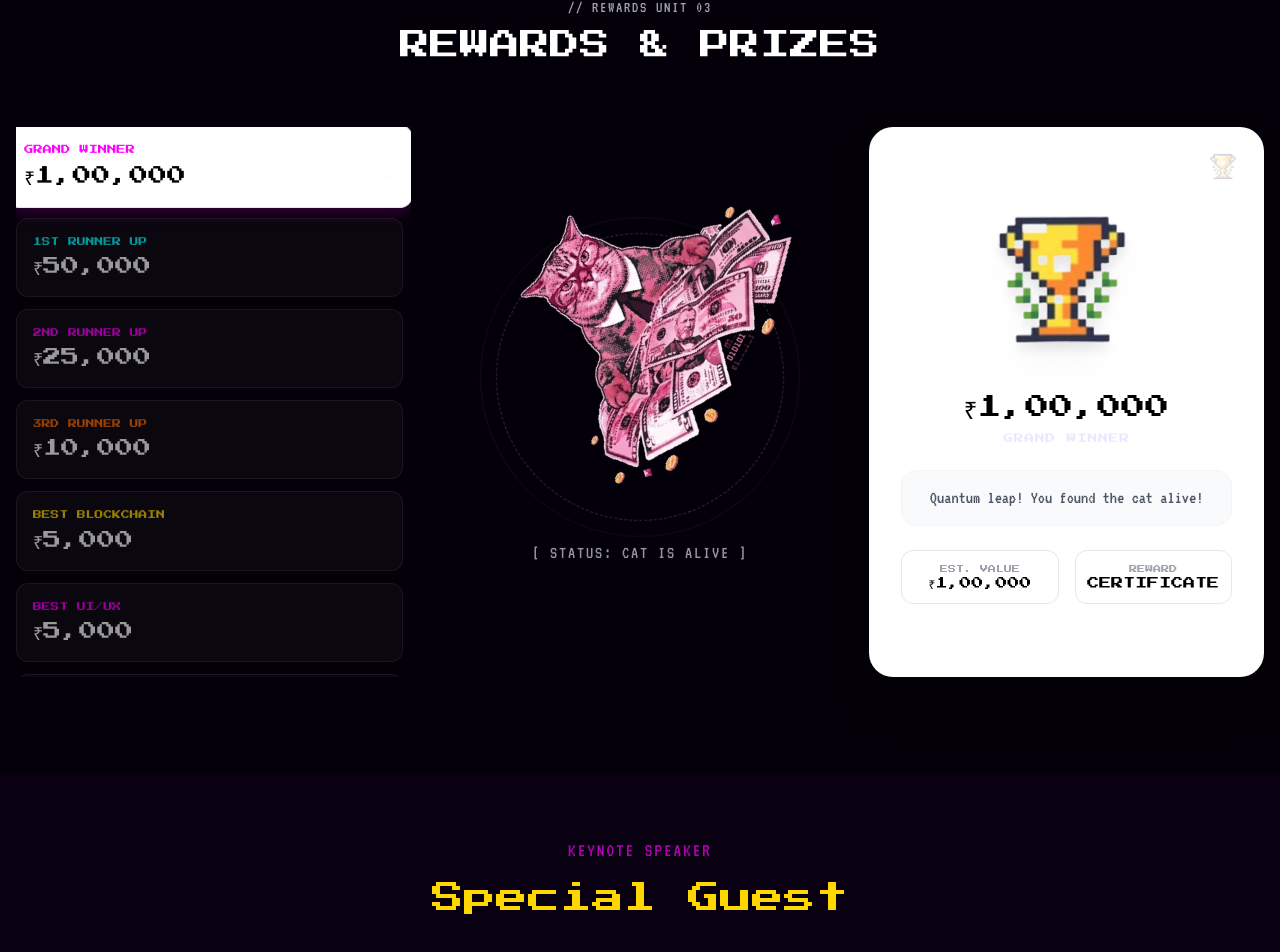
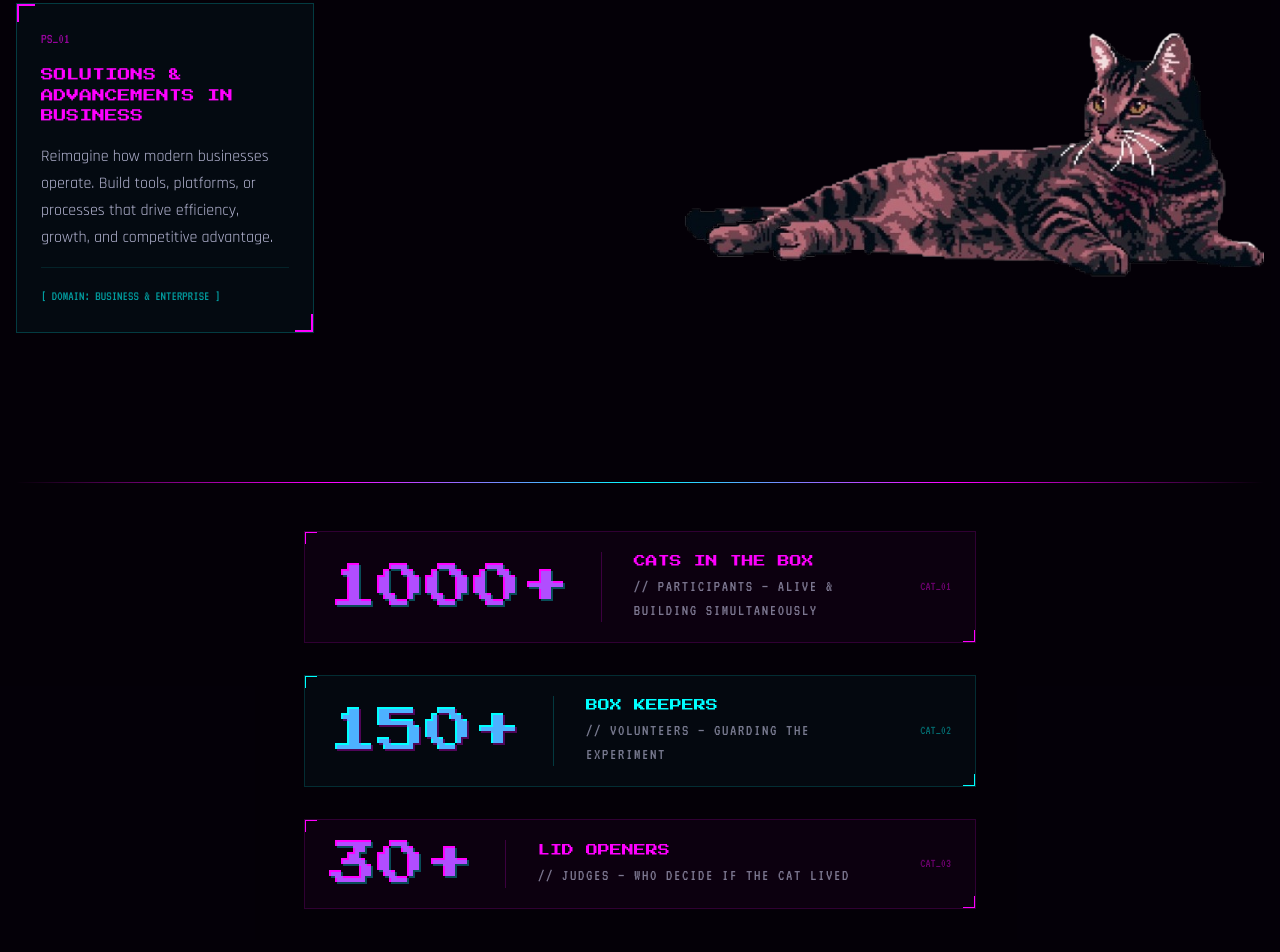
Before and after one commit to paryvendan2k26/SCHRODINGER-S_CAT, a Next.js app: page / in a window 1280 px wide. Shown: the part 2871-3823 px from the top of the page. Built offline with nearby package versions, Linux system fonts and the light colour scheme.

Commit message:
added stats and theme

```diff
--- a/src/components/AboutSection.tsx
+++ b/src/components/AboutSection.tsx
@@ -72,10 +72,10 @@ export default function AboutSection() {
         <div className="flex justify-center items-start h-full">
           <div className="relative w-full h-full lg:h-[600px]">
             <Image
-                src="/images/standingCat.png" // Path to your PNG
+              src="/images/standingCat.png"
               alt="Quantum Experiment"
               fill
-                className="object-contain" // Ensures the whole PNG is visible without cropping
+              className="object-contain"
               priority
             />
           </div>
@@ -84,7 +84,7 @@ export default function AboutSection() {
         {/* RIGHT: Wave and Content (3/4ths width) */}
         <div className="lg:col-span-3 flex flex-col gap-12">
 
-            {/* Wave - Kept exactly as your original code */}
+          {/* Wave */}
           <div
             className="relative w-full"
             style={{
@@ -128,6 +128,165 @@ export default function AboutSection() {
 
         </div>
       </div>
+
+{/* ── PROBLEM STATEMENTS ── */}
+<div className="mt-8">
+
+  {/* Sub-header */}
+  <div className="text-center mb-6">
+    <span className="font-vt323 tracking-widest block mb-1" style={{ fontSize: "1.1rem", color: "#00ffff", opacity: 0.7 }}>
+      {"// COLLAPSED STATES"}
+    </span>
+    <h3 className="font-pixel" style={{ fontSize: "clamp(0.7rem, 2vw, 1.2rem)", color: "#00ffff" }}>
+      THEME OF Schrodinger's Cat
+    </h3>
+  </div>
+
+  {/* Cards + Cat Image layout */}
+  <div className="grid grid-cols-1 lg:grid-cols-2 gap-2 items-center">
+
+    {/* LEFT: Cards */}
+    <div className="grid grid-cols-1 sm:grid-cols-2 gap-6">
+      <div
+        className="relative p-6 flex flex-col gap-4"
+        style={{
+          background: "rgba(0,255,255,0.04)",
+          border: "1px solid rgba(0,255,255,0.2)",
+          transition: "border-color 0.3s, background 0.3s",
+        }}
+        onMouseEnter={e => {
+          (e.currentTarget as HTMLDivElement).style.borderColor = "rgba(255,0,255,0.6)";
+          (e.currentTarget as HTMLDivElement).style.background = "rgba(255,0,255,0.06)";
+        }}
+        onMouseLeave={e => {
+          (e.currentTarget as HTMLDivElement).style.borderColor = "rgba(0,255,255,0.2)";
+          (e.currentTarget as HTMLDivElement).style.background = "rgba(0,255,255,0.04)";
+        }}
+      >
+        <span aria-hidden style={{ position: "absolute", top: 0, left: 0, width: 18, height: 18, borderTop: "2px solid #ff00ff", borderLeft: "2px solid #ff00ff" }} />
+        <span aria-hidden style={{ position: "absolute", bottom: 0, right: 0, width: 18, height: 18, borderBottom: "2px solid #ff00ff", borderRight: "2px solid #ff00ff" }} />
+        <span className="font-vt323" style={{ fontSize: "0.9rem", color: "#ff00ff", opacity: 0.6 }}>PS_01</span>
+        <h4 className="font-pixel" style={{ fontSize: "clamp(0.55rem, 1.5vw, 0.8rem)", color: "#ff00ff", lineHeight: 1.6 }}>
+          SOLUTIONS &amp; ADVANCEMENTS IN BUSINESS
+        </h4>
+        <p className="font-rajdhani" style={{ fontSize: "clamp(0.85rem, 1.5vw, 1rem)", color: "#c8c8e8", lineHeight: 1.7, opacity: 0.9 }}>
+          Reimagine how modern businesses operate. Build tools, platforms, or processes that drive efficiency, growth, and competitive advantage.
+        </p>
+        <div className="mt-auto pt-4" style={{ borderTop: "1px solid rgba(0,255,255,0.1)" }}>
+          <span className="font-vt323" style={{ fontSize: "0.85rem", color: "#00ffff", opacity: 0.6 }}>[ DOMAIN: BUSINESS &amp; ENTERPRISE ]</span>
+        </div>
+      </div>
+    </div>
+
+    {/* RIGHT: Cat Image — flush, no extra margin */}
+    <div className="relative w-full" style={{ height: "500px" }}>
+      <Image
+        src="/images/lyingcat.png"
+        alt="Problem Statements Cat"
+        fill
+        className="object-contain object-center"
+      />
+    </div>
+
+  </div>
+</div>
+
+{/* ── STATS ── */}
+<div className="mt-16">
+
+  {/* Scanline top border */}
+  <div style={{ height: "1px", background: "linear-gradient(90deg, transparent, #ff00ff, #00ffff, #ff00ff, transparent)", marginBottom: "3rem" }} />
+
+  <div className="flex flex-col gap-8 max-w-2xl mx-auto">
+
+    {/* 1000+ Participants */}
+    <div className="relative flex items-center gap-8 px-6 py-5"
+      style={{ border: "1px solid rgba(255,0,255,0.15)", background: "rgba(255,0,255,0.03)" }}>
+      <span aria-hidden style={{ position: "absolute", top: 0, left: 0, width: 12, height: 12, borderTop: "1.5px solid #ff00ff", borderLeft: "1.5px solid #ff00ff" }} />
+      <span aria-hidden style={{ position: "absolute", bottom: 0, right: 0, width: 12, height: 12, borderBottom: "1.5px solid #ff00ff", borderRight: "1.5px solid #ff00ff" }} />
+
+      <div className="relative font-pixel shrink-0" style={{ fontSize: "clamp(2rem, 5vw, 3rem)", color: "#ff00ff", lineHeight: 1 }}>
+        <span style={{ position: "absolute", top: "2px", left: "2px", color: "#00ffff", opacity: 0.3, userSelect: "none" }} aria-hidden>1000+</span>
+        1000+
+      </div>
+
+      <div style={{ width: "1px", alignSelf: "stretch", background: "rgba(255,0,255,0.2)" }} />
+
+      <div className="flex flex-col gap-1">
+        <span className="font-pixel" style={{ fontSize: "clamp(0.55rem, 1.5vw, 0.75rem)", color: "#ff00ff" }}>
+          CATS IN THE BOX
+        </span>
+        <span className="font-vt323 tracking-widest" style={{ fontSize: "1rem", color: "#c8c8e8", opacity: 0.6 }}>
+          // PARTICIPANTS — ALIVE & BUILDING SIMULTANEOUSLY
+        </span>
+      </div>
+
+      <span className="font-vt323 ml-auto shrink-0" style={{ fontSize: "0.8rem", color: "#ff00ff", opacity: 0.4 }}>
+        CAT_01
+      </span>
+    </div>
+
+    {/* 150+ Volunteers */}
+    <div className="relative flex items-center gap-8 px-6 py-5"
+      style={{ border: "1px solid rgba(0,255,255,0.15)", background: "rgba(0,255,255,0.03)" }}>
+      <span aria-hidden style={{ position: "absolute", top: 0, left: 0, width: 12, height: 12, borderTop: "1.5px solid #00ffff", borderLeft: "1.5px solid #00ffff" }} />
+      <span aria-hidden style={{ position: "absolute", bottom: 0, right: 0, width: 12, height: 12, borderBottom: "1.5px solid #00ffff", borderRight: "1.5px solid #00ffff" }} />
+
+      <div className="relative font-pixel shrink-0" style={{ fontSize: "clamp(2rem, 5vw, 3rem)", color: "#00ffff", lineHeight: 1 }}>
+        <span style={{ position: "absolute", top: "2px", left: "2px", color: "#ff00ff", opacity: 0.3, userSelect: "none" }} aria-hidden>150+</span>
+        150+
+      </div>
+
+      <div style={{ width: "1px", alignSelf: "stretch", background: "rgba(0,255,255,0.2)" }} />
+
+      <div className="flex flex-col gap-1">
+        <span className="font-pixel" style={{ fontSize: "clamp(0.55rem, 1.5vw, 0.75rem)", color: "#00ffff" }}>
+          BOX KEEPERS
+        </span>
+        <span className="font-vt323 tracking-widest" style={{ fontSize: "1rem", color: "#c8c8e8", opacity: 0.6 }}>
+          // VOLUNTEERS — GUARDING THE EXPERIMENT
+        </span>
+      </div>
+
+      <span className="font-vt323 ml-auto shrink-0" style={{ fontSize: "0.8rem", color: "#00ffff", opacity: 0.4 }}>
+        CAT_02
+      </span>
+    </div>
+
+    {/* 30+ Judges */}
+    <div className="relative flex items-center gap-8 px-6 py-5"
+      style={{ border: "1px solid rgba(255,0,255,0.15)", background: "rgba(255,0,255,0.03)" }}>
+      <span aria-hidden style={{ position: "absolute", top: 0, left: 0, width: 12, height: 12, borderTop: "1.5px solid #ff00ff", borderLeft: "1.5px solid #ff00ff" }} />
+      <span aria-hidden style={{ position: "absolute", bottom: 0, right: 0, width: 12, height: 12, borderBottom: "1.5px solid #ff00ff", borderRight: "1.5px solid #ff00ff" }} />
+
+      <div className="relative font-pixel shrink-0" style={{ fontSize: "clamp(2rem, 5vw, 3rem)", color: "#ff00ff", lineHeight: 1 }}>
+        <span style={{ position: "absolute", top: "2px", left: "2px", color: "#00ffff", opacity: 0.3, userSelect: "none" }} aria-hidden>30+</span>
+        30+
+      </div>
+
+      <div style={{ width: "1px", alignSelf: "stretch", background: "rgba(255,0,255,0.2)" }} />
+
+      <div className="flex flex-col gap-1">
+        <span className="font-pixel" style={{ fontSize: "clamp(0.55rem, 1.5vw, 0.75rem)", color: "#ff00ff" }}>
+          LID OPENERS
+        </span>
+        <span className="font-vt323 tracking-widest" style={{ fontSize: "1rem", color: "#c8c8e8", opacity: 0.6 }}>
+          // JUDGES — WHO DECIDE IF THE CAT LIVED
+        </span>
+      </div>
+
+      <span className="font-vt323 ml-auto shrink-0" style={{ fontSize: "0.8rem", color: "#ff00ff", opacity: 0.4 }}>
+        CAT_03
+      </span>
+    </div>
+
+  </div>
+
+  {/* Scanline bottom border */}
+  <div style={{ height: "1px", background: "linear-gradient(90deg, transparent, #00ffff, #ff00ff, #00ffff, transparent)", marginTop: "3rem" }} />
+
+</div>
+
     </div>
   </section>
 );
```
Also changed, not shown: public/images/lying.png (added), public/images/lyingcat.png (added). Lines whose indentation alone changed are shown as unchanged.
